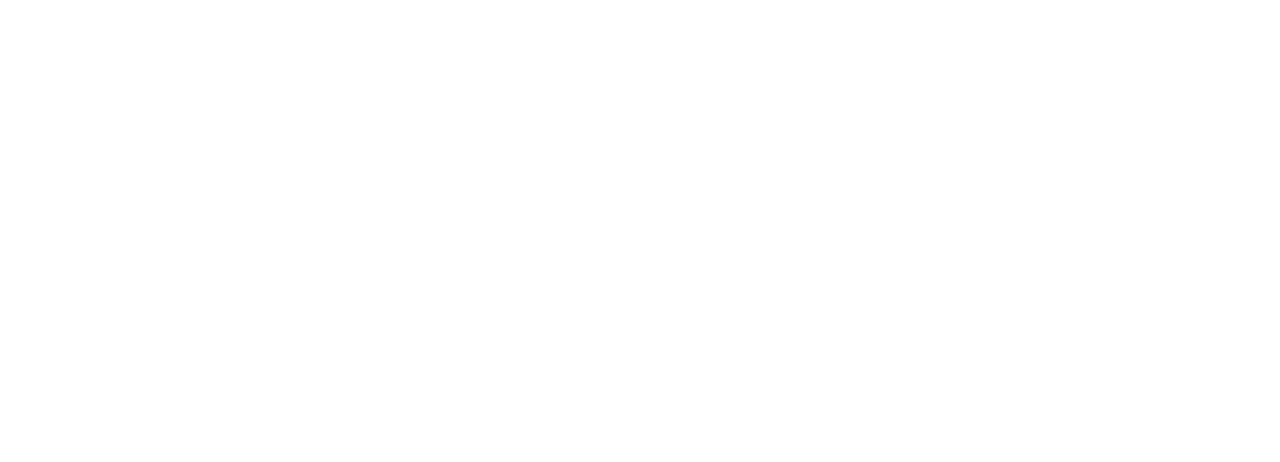
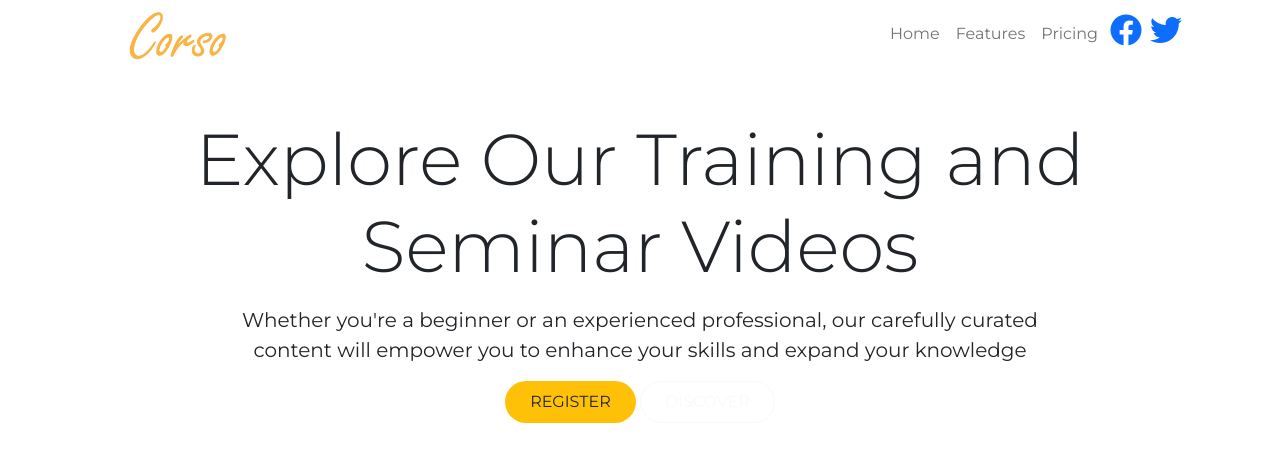
Before and after one commit to HemruChamuditha/Courses-website, a website: page index.html in a window 1280 px wide. Drawn offline with nearby package versions, Linux system fonts and the light colour scheme; files that its build step writes are made by us from their sources.

Commit message:
adds header

```diff
--- a/index.html
+++ b/index.html
@@ -4,9 +4,12 @@
     <meta charset="UTF-8" />
     <meta http-equiv="X-UA-Compatible" content="IE=edge" />
     <meta name="viewport" content="width=device-width, initial-scale=1.0" />
-    <link rel="preconnect" href="https://fonts.googleapis.com">
-    <link rel="preconnect" href="https://fonts.gstatic.com" crossorigin>
-    <link href="https://fonts.googleapis.com/css2?family=Montserrat:wght@300;400;500;600;700&display=swap" rel="stylesheet">
+    <link rel="preconnect" href="https://fonts.googleapis.com" />
+    <link rel="preconnect" href="https://fonts.gstatic.com" crossorigin />
+    <link
+      href="https://fonts.googleapis.com/css2?family=Montserrat:wght@300;400;500;600;700&display=swap"
+      rel="stylesheet"
+    />
     <link rel="stylesheet" href="css/font-awesome.css" />
     <link rel="stylesheet" href="css/bootstrap.css" />
     <link rel="stylesheet" href="css/styles.css" />
@@ -14,9 +17,70 @@
     <title>Corso Training</title>
   </head>
   <body>
+    <!-- Header and Navbar -->
 
+    <header class="container">
+      <!-- Navbar part -->
+      <nav class="navbar navbar-expand-lg bg-body-tertiary">
+        <div class="container-fluid">
+          <div class="container-fluid">
+            <a class="navbar-brand" href="#">
+              <img
+                src="images/logo.png"
+                alt="Logo"
+                width="150"
+                class="d-inline-block align-text-top"
+              />
+            </a>
+          </div>
+          <button
+            class="navbar-toggler"
+            type="button"
+            data-bs-toggle="collapse"
+            data-bs-target="#navbarNavAltMarkup"
+            aria-controls="navbarNavAltMarkup"
+            aria-expanded="false"
+            aria-label="Toggle navigation"
+          >
+            <span class="navbar-toggler-icon"></span>
+          </button>
+          <div class="collapse navbar-collapse" id="navbarNavAltMarkup">
+            <div class="navbar-nav ms-auto">
+              <a class="nav-link" href="#">Home</a>
+              <a class="nav-link" href="#">Features</a>
+              <a class="nav-link" href="#">Pricing</a>
+              <a href="">
+                <span class="fa-stack">
+                  <i class="fab fa-facebook fa-stack-2x"></i>
+                </span>
+              </a>
+              <a href="">
+                <span class="fa-stack">
+                  <i class="fab fa-twitter fa-stack-2x"></i>
+                </span>
+              </a>
+            </div>
+          </div>
+        </div>
+      </nav>
 
+      <!-- header content -->
+      <div class="row mt-5">
+        <div class="col-md-12 text-center">
+          <h1 class="display-2 mb-3">
+            Explore Our Training and Seminar Videos
+          </h1>
+          <p class="fs-5 text-center header-content">
+            Whether you're a beginner or an experienced professional, our
+            carefully curated content will empower you to enhance your skills
+            and expand your knowledge
+          </p>
 
+          <div class="btn bg-warning rounded-pill py-2 px-4">REGISTER</div>
+          <div class="btn btn-outline-light rounded-pill py-2 px-4">DISCOVER</div>
+        </div>
+      </div>
+    </header>
 
     <script src="js/bootstrap.bundle.min.js"></script>
     <script src="js/script.js"></script>
--- a/scss/styles.scss
+++ b/scss/styles.scss
@@ -0,0 +1,3 @@
+.header-content{
+    padding: 0 150px;
+}
```
